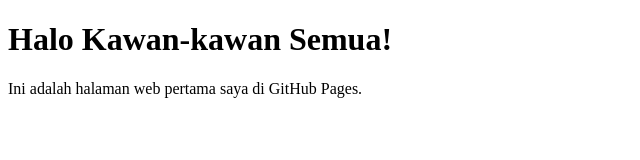
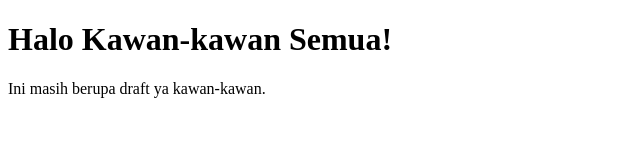
Before and after one commit to ariiqnabila/TA-Computer-Applications, a plain HTML site: page index.html in a window 1280 px wide. Shown: the whole page, without its empty margins (0-640 px from the left). Drawn offline with Linux system fonts and the light colour scheme.

Commit message:
Update index.html

```diff
--- a/index.html
+++ b/index.html
@@ -7,6 +7,6 @@
 </head>
 <body>
     <h1>Halo Kawan-kawan Semua!</h1>
-    <p>Ini adalah halaman web pertama saya di GitHub Pages.</p>
+    <p>Ini masih berupa draft ya kawan-kawan.</p>
 </body>
 </html>
```
